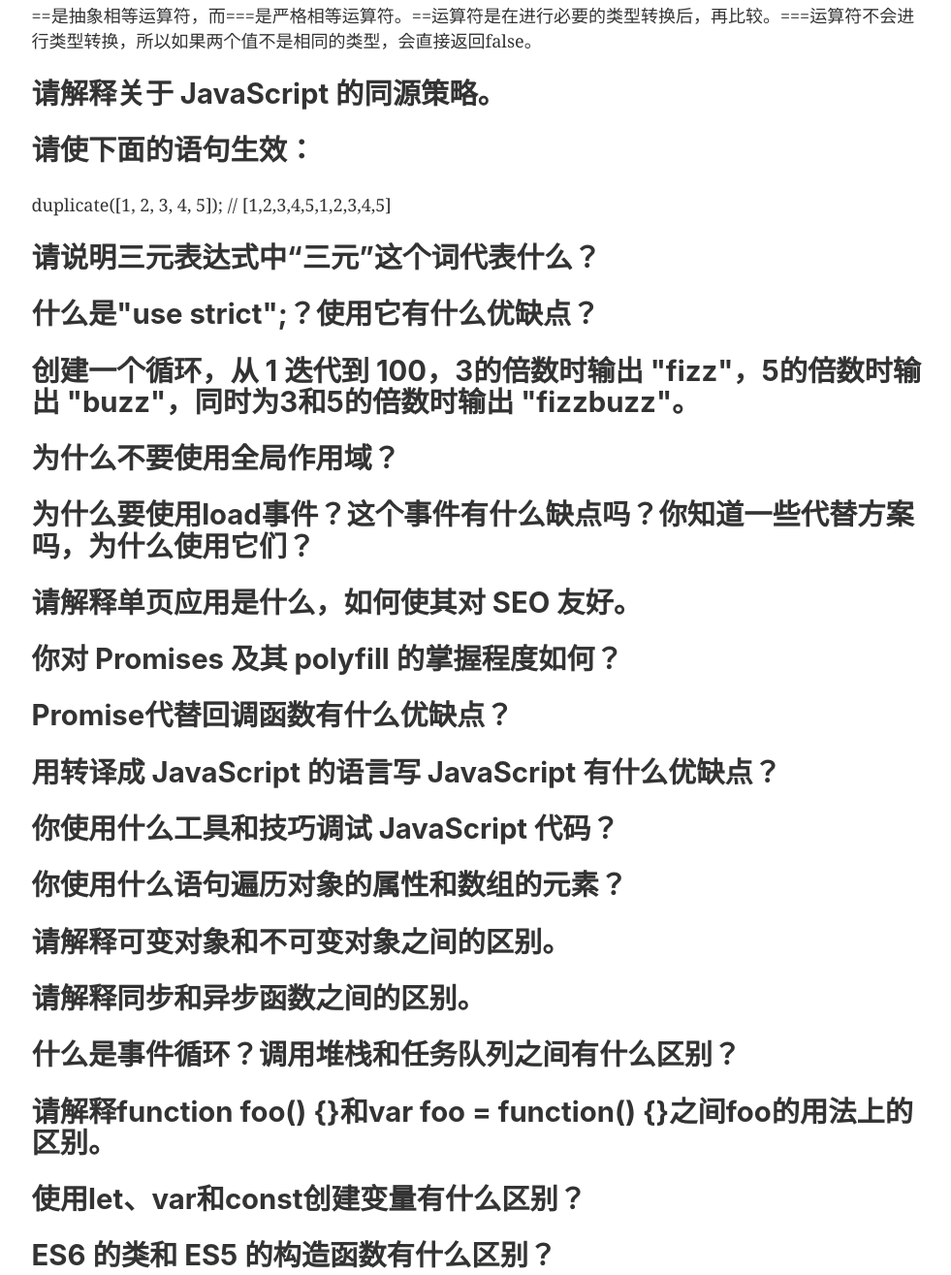
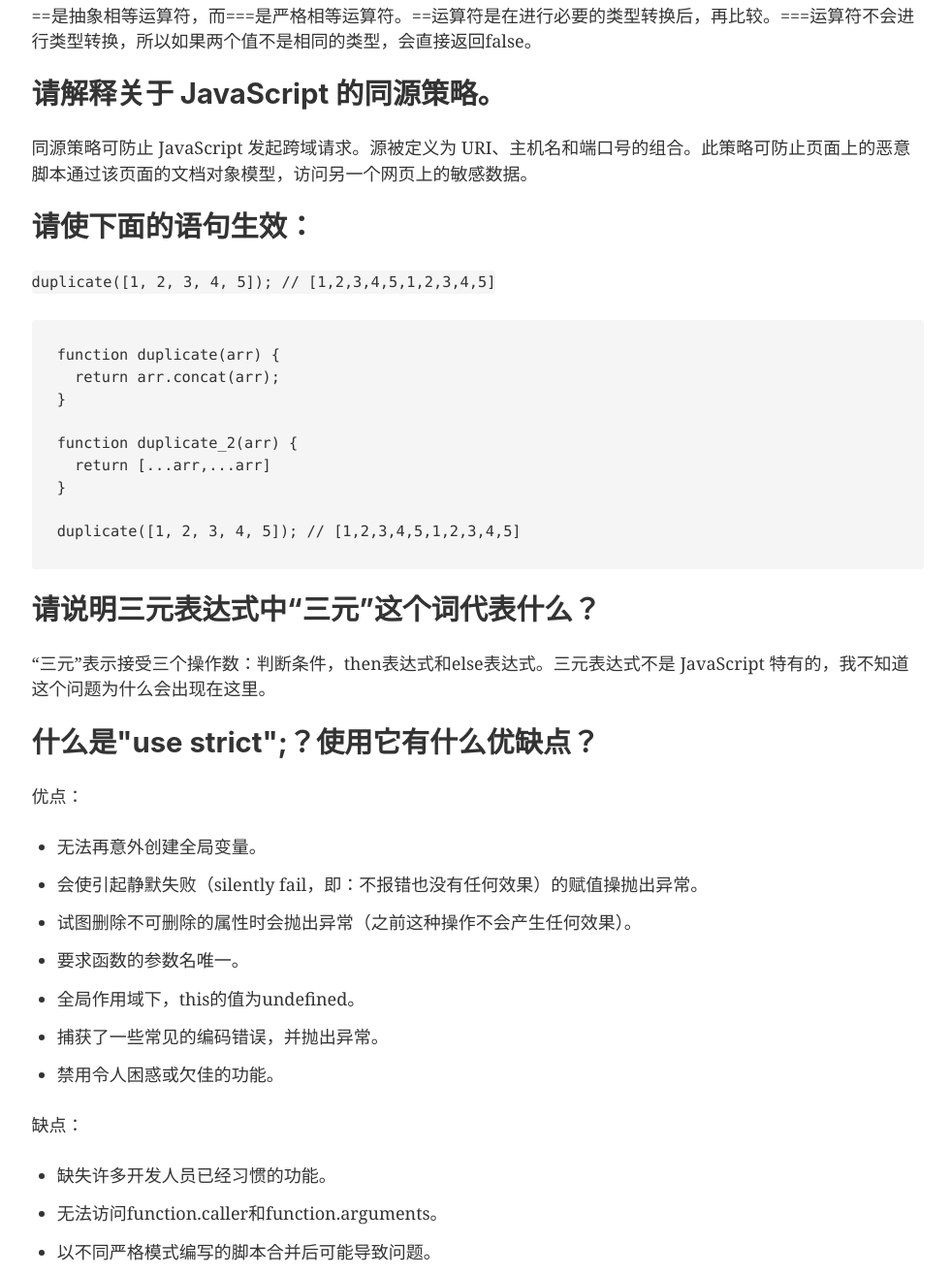
Before and after one commit to yukai-w/blog, a Gatsby site: page /learn-note/learn-js in a window 1280 px wide. Shown: the part 6996-8311 px from the top of the page at 97% size, without its empty margins (147-1128 px from the left). Built offline with nearby package versions, Linux system fonts and the light colour scheme; Gatsby itself is replaced by a stand-in of ours; some packages are replaced by stand-ins of ours; code samples lack their colours.

Commit message:
Update learn-js.md

````diff
--- a/src/pages/learn-note/learn-js.md
+++ b/src/pages/learn-note/learn-js.md
@@ -226,10 +226,47 @@ window的load事件仅在 DOM 和所有相关资源全部完成加载后才会
 ==是抽象相等运算符，而===是严格相等运算符。==运算符是在进行必要的类型转换后，再比较。===运算符不会进行类型转换，所以如果两个值不是相同的类型，会直接返回false。
 
 ## 请解释关于 JavaScript 的同源策略。
+
+同源策略可防止 JavaScript 发起跨域请求。源被定义为 URI、主机名和端口号的组合。此策略可防止页面上的恶意脚本通过该页面的文档对象模型，访问另一个网页上的敏感数据。
+
 ## 请使下面的语句生效：
+`duplicate([1, 2, 3, 4, 5]); // [1,2,3,4,5,1,2,3,4,5]`
+
+```js
+function duplicate(arr) {
+  return arr.concat(arr);
+}
+
+function duplicate_2(arr) {
+  return [...arr,...arr]
+}
+
 duplicate([1, 2, 3, 4, 5]); // [1,2,3,4,5,1,2,3,4,5]
+```
+
 ## 请说明三元表达式中“三元”这个词代表什么？
+
+“三元”表示接受三个操作数：判断条件，then表达式和else表达式。三元表达式不是 JavaScript 特有的，我不知道这个问题为什么会出现在这里。
+
 ## 什么是"use strict";？使用它有什么优缺点？
+
+优点：
+
+- 无法再意外创建全局变量。
+- 会使引起静默失败（silently fail，即：不报错也没有任何效果）的赋值操抛出异常。
+- 试图删除不可删除的属性时会抛出异常（之前这种操作不会产生任何效果）。
+- 要求函数的参数名唯一。
+- 全局作用域下，this的值为undefined。
+- 捕获了一些常见的编码错误，并抛出异常。
+- 禁用令人困惑或欠佳的功能。
+
+
+缺点：
+
+- 缺失许多开发人员已经习惯的功能。
+- 无法访问function.caller和function.arguments。
+- 以不同严格模式编写的脚本合并后可能导致问题。
+
 ## 创建一个循环，从 1 迭代到 100，3的倍数时输出 "fizz"，5的倍数时输出 "buzz"，同时为3和5的倍数时输出 "fizzbuzz"。
 ## 为什么不要使用全局作用域？
 ## 为什么要使用load事件？这个事件有什么缺点吗？你知道一些代替方案吗，为什么使用它们？
````
